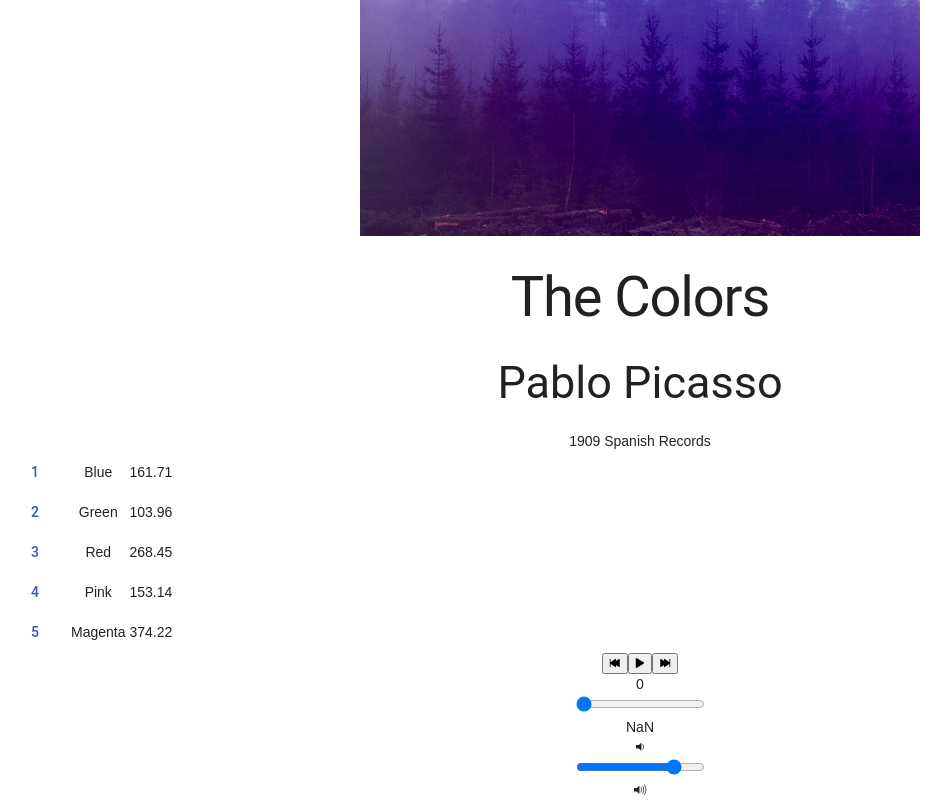
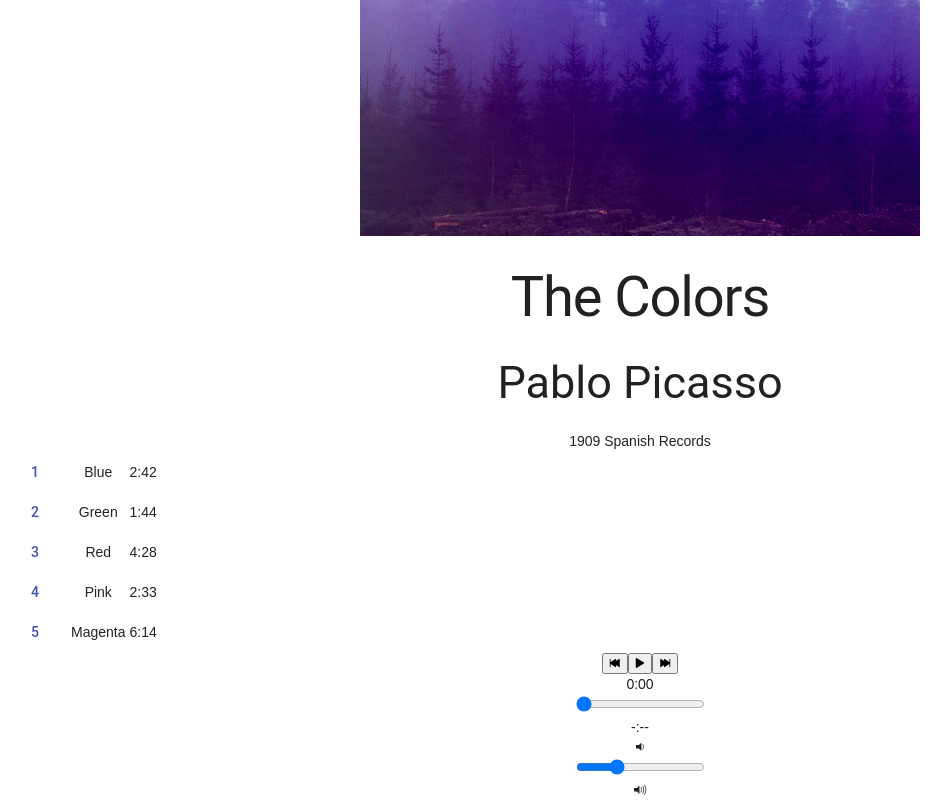
Before and after one commit to Melanie27/bloc-jams-react, a React (Create React App) app: page /album/the-colors in a window 1280 px wide. Shown: the part 488-1288 px from the top of the page, without its empty margins (0-952 px from the left). Built offline with nearby package versions, Linux system fonts and the light colour scheme.

Commit message:
finished volume and time format

```diff
--- a/src/components/Album.js
+++ b/src/components/Album.js
@@ -16,9 +16,10 @@
             currentSong: album.songs[0],
             currentTime: 0,
             duration: album.songs[0].duration,
-            isPlaying: false,
-            hover: false,
-            isPaused: null
+            currentVolume: .3,
+            isPlaying: false
+
+
           };
 
           this.audioElement = document.createElement('audio');
@@ -40,21 +41,28 @@
 
     componentDidMount() {
         this.eventListeners = {
+
             timeupdate: e => {
-              this.setState({ currentTime: this.audioElement.currentTime });
+              this.setState({ currentTime: this.formatTime(this.audioElement.currentTime) });
             },
             durationchange: e => {
               this.setState({ duration: this.audioElement.duration });
-            }
+            },
+
+            volumechange: e => {
+                this.setState({ maxVolume: this.audioElement.maxVolume});
+              }
           };
           this.audioElement.addEventListener('timeupdate', this.eventListeners.timeupdate);
           this.audioElement.addEventListener('durationchange', this.eventListeners.durationchange);
+          this.audioElement.addEventListener('volumechange', this.eventListeners.volumechange);
     }
 
     componentWillUnmount() {
         this.audioElement.src = null;
         this.audioElement.removeEventListener('timeupdate', this.eventListeners.timeupdate);
         this.audioElement.removeEventListener('durationchange', this.eventListeners.durationchange);
+        this.audioElement.removeEventListener('volumechange', this.eventListeners.volumechange);
       }
 
     setSong(song) {
@@ -97,22 +105,34 @@
     handleTimeChange(e) {
         const newTime = this.audioElement.duration * e.target.value;
         this.audioElement.currentTime = newTime;
-        this.setState({ currentTime: newTime });
+        this.setState({ currentTime: this.formatTime(newTime) });
       }
 
-      buttonClass() {
 
-        if (this.state.isPlaying) {
-            return 'ion-pause'
 
-        } else if (this.state.isPaused){
-            //(some index comparison to state for play)
-            return 'ion-play'
-        } else {
-            return 'base-class'
-        }
+
+
+
+    handleVolumeChange(e) {
+        const newVolume = e.target.value;
+        this.audioElement.volume = newVolume;
+        this.setState({ currentVolume: newVolume });
+        //console.log('new volume ' + newVolume);
+    }
+
+
+    formatTime(currentTime) {
+
+    var mins = Math.trunc(currentTime / 60);
+    var secs = Math.round(currentTime % 60) < 10 ? '0' + Math.round(currentTime % 60) : Math.round(currentTime % 60);
+    return isNaN(currentTime) ? "-:--" : mins + ":" + secs;
 
     }
+
+    buttonClass() {
+
+    }
+
 
 
     render() {
@@ -137,8 +157,8 @@
                     <col id="song-duration-column" />
                 </colgroup>
                 <tbody>
-                    {this.state.album.songs.map( (songs, index) =>
-                            <tr className="song" key={index} onClick={() => this.handleSongClick(songs)} >
+                    {this.state.album.songs.map( (song, index) =>
+                            <tr className="song" key={index} onClick={() => this.handleSongClick(song)} >
                                 <td className="song-actions">
                                     <button className="mdl-button mdl-button--colored ">
                                         <span className={this.buttonClass()} >{index+ 1}   </span>
@@ -146,8 +166,8 @@
                                     </button>
 
                                 </td>
-                                <td >{songs.title}</td>
-                                <td >{songs.duration}</td>
+                                <td >{song.title}</td>
+                                <td >{this.formatTime(song.duration)}</td>
                             </tr>
                         )}
                 </tbody>
@@ -155,12 +175,17 @@
             <PlayerBar
            isPlaying={this.state.isPlaying}
            currentSong={this.state.currentSong}
-           handleSongClick={() => this.handleSongClick(this.state.currentSong)}
            currentTime={this.audioElement.currentTime}
            duration={this.audioElement.duration}
+           volume={this.audioElement.volume}
+           currentVolume={this.state.currentVolume}
+           handleSongClick={() => this.handleSongClick(this.state.currentSong)}
            handlePrevClick={() => this.handlePrevClick()}
            handleNextClick={() => this.handleNextClick()}
            handleTimeChange={(e) => this.handleTimeChange(e)}
+           handleVolumeChange={(e) => this.handleVolumeChange(e)}
+           formatTime={(time) => this.formatTime(time)}
+
          />
         </section>
       );
--- a/src/components/PlayerBar.js
+++ b/src/components/PlayerBar.js
@@ -1,4 +1,5 @@
 import React, { Component } from 'react';
+
 
 class PlayerBar extends Component {
     render() {
@@ -16,21 +17,28 @@
                   </button>
             </section>
             <section id="time-control">
-            <div className="current-time">{this.props.currentTime}</div>
+                <div className="current-time">{this.props.formatTime(this.props.currentTime)} </div>
                   <input
                     type="range"
                     className="seek-bar"
                     value={(this.props.currentTime / this.props.duration) || 0}
                     max="1"
                     min="0"
-                step="0.01"
+                    step=".01"
                     onChange={this.props.handleTimeChange}
                   />
-           <div className="total-time">{this.props.duration}</div>
+              <div className="total-time">{this.props.formatTime(this.props.duration)}</div>
             </section>
             <section id="volume-control">
               <div className="icon ion-volume-low"></div>
-           <input type="range" className="seek-bar" value="80" />
+                <input
+                 type="range"
+                 className="volume-bar"
+                 value={ this.props.currentVolume }
+                 max="1"
+                 min="0"
+                step=".01"
+                 onChange={this.props.handleVolumeChange} />
               <div className="icon ion-volume-high"></div>
             </section>
         </section>
```
Lines whose indentation alone changed are shown as unchanged.
